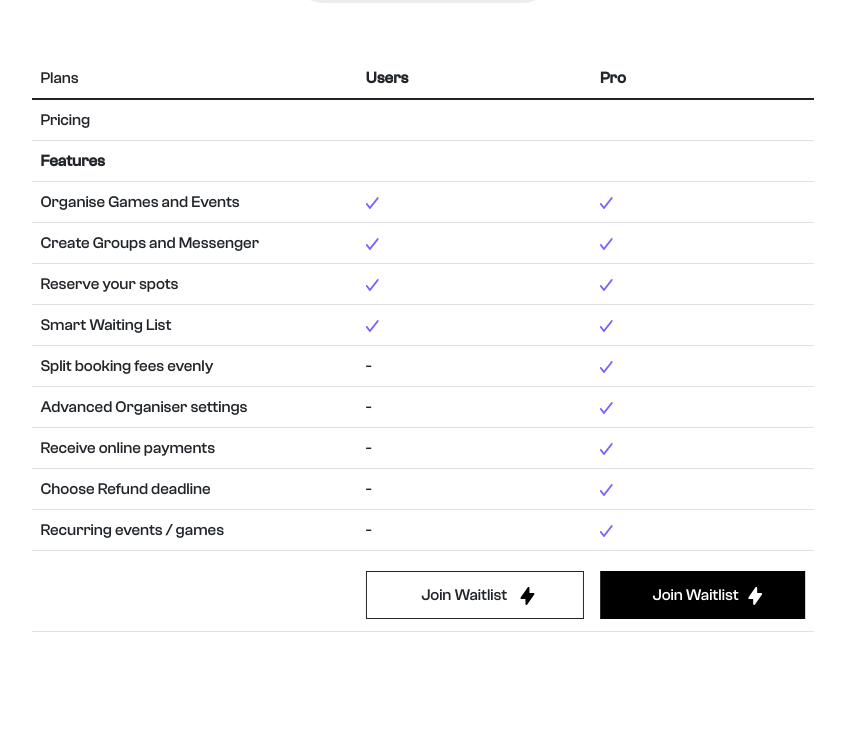
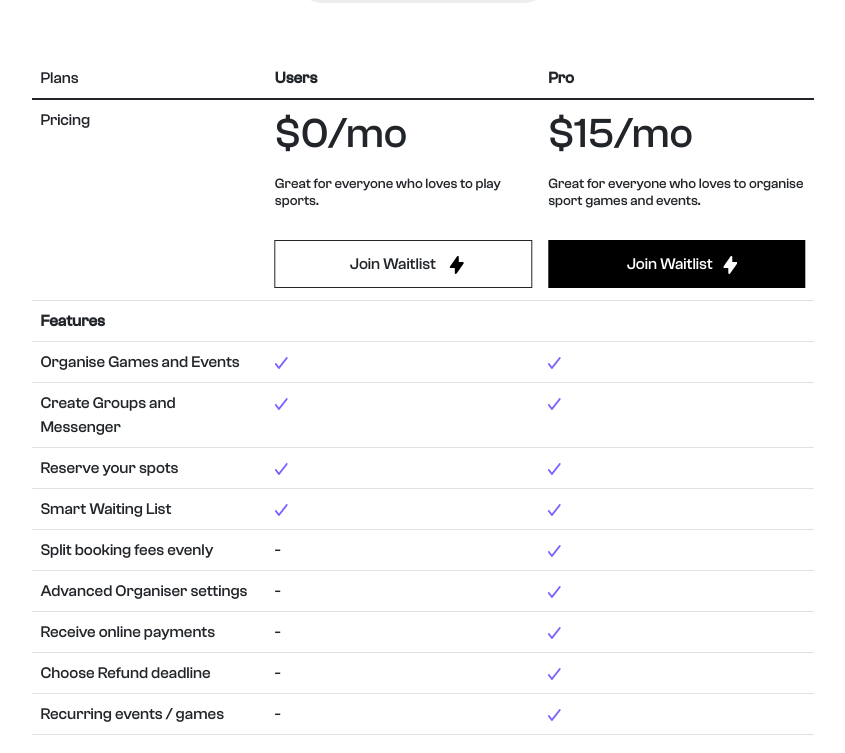
Before and after one commit to tanuj-22/booksports, a React (Create React App) app: page / in a window 1280 px wide. Shown: the part 5374-6127 px from the top of the page, without its empty margins (217-1062 px from the left). Built offline with nearby package versions, Linux system fonts and the light colour scheme; a web font is replaced by a local one.

Commit message:
pricing section completed

```diff
--- a/src/Components/PricingTable.js
+++ b/src/Components/PricingTable.js
@@ -33,8 +33,42 @@ const PricingTable = () => {
                 <tbody>
                     <tr>
                         <td>Pricing</td>
-                        <td></td>
-                        <td></td>
+                        <td width={"35%"}>
+                            <div className='pricing-in-td'>
+                                <p className='price-per-month'>
+                                    $0/mo
+                                </p>
+                                <p className='info-line-td'>
+                                    Great for everyone who loves to play sports.
+                                </p>
+                                <Button onMouseOver={hoverOnButton} onMouseOut={hoverOffButton} className="join-button-pricing-outline" id="join-waitlist-btn" variant="outline-dark">
+                                    <span className="join-btn-text">Join Waitlist</span>
+                                    <img
+                                        src={logo}
+                                        alt="lightning-logo"
+                                        className="lightningLogo"
+                                    />
+                                </Button>
+                            </div>
+                        </td>
+                        <td width={"35%"}>
+                            <div className='pricing-in-td'>
+                            <p className='price-per-month'>
+                                $15/mo
+                            </p>
+                            <p className='info-line-td'>
+                                Great for everyone who loves to organise sport games and events.
+                            </p>
+                            <Button className="join-button-pricing" id="join-waitlist-btn" variant="dark">
+                                <span className="join-btn-text">Join Waitlist</span>
+                                <img
+                                    src={lightningLogo}
+                                    alt="lightning-logo"
+                                    className="lightningLogo"
+                                />
+                            </Button>
+                            </div>
+                        </td>
                     </tr>
                     <tr>
                         <th>Features</th>
@@ -178,6 +212,14 @@ const PricingTable = () => {
                         &nbsp;
                         Reserve your spots
                     </p>
+                    <Button onMouseOver={hoverOnButton} onMouseOut={hoverOffButton} className="join-button-pricing-outline" id="join-waitlist-btn" variant="outline-dark">
+                                <span className="join-btn-text">Join Waitlist</span>
+                                <img
+                                    src={logo}
+                                    alt="lightning-logo"
+                                    className="lightningLogo"
+                                />
+                            </Button>
 
 
             </div>
@@ -218,6 +260,14 @@ const PricingTable = () => {
                         &nbsp;
                         Organise Games and Events
                     </p>
+                    <Button className="join-button-pricing" id="join-waitlist-btn" variant="dark">
+                                <span className="join-btn-text">Join Waitlist</span>
+                                <img
+                                    src={lightningLogo}
+                                    alt="lightning-logo"
+                                    className="lightningLogo"
+                                />
+                            </Button>
 
             </div>
         </div>
--- a/src/css/pricing.css
+++ b/src/css/pricing.css
@@ -111,6 +111,19 @@
     margin-bottom: 5%;
     width: 70%;
 }
+.pricing-section .pricing-table .price-per-month{
+    font-style: normal;
+    font-weight: 500;
+    font-size: 42px;
+    line-height: 52px;
+}
+.pricing-section .pricing-table .info-line-td{
+    min-height: 2.25rem;
+    font-style: normal;
+    font-weight: 400;
+    font-size: 14px;
+    line-height: 17px;
+}
 .pricing-section .pricing-table .join-button-pricing {
     background-color: #000 !important;
     border: 0 !important;
@@ -127,6 +140,7 @@
     height: 6vh !important;
     margin-bottom: 1rem !important;
 }
+
 .pricing-section .pricing-table .join-button-pricing-outline{
     box-shadow: none !important;
     position: relative;
@@ -139,7 +153,9 @@
     width: 100% !important;
     height: 6vh !important;
     margin-bottom: 1rem !important;
+
 }
+
 
 .pricing-section .pricing-alternate{
     display: none;
```
